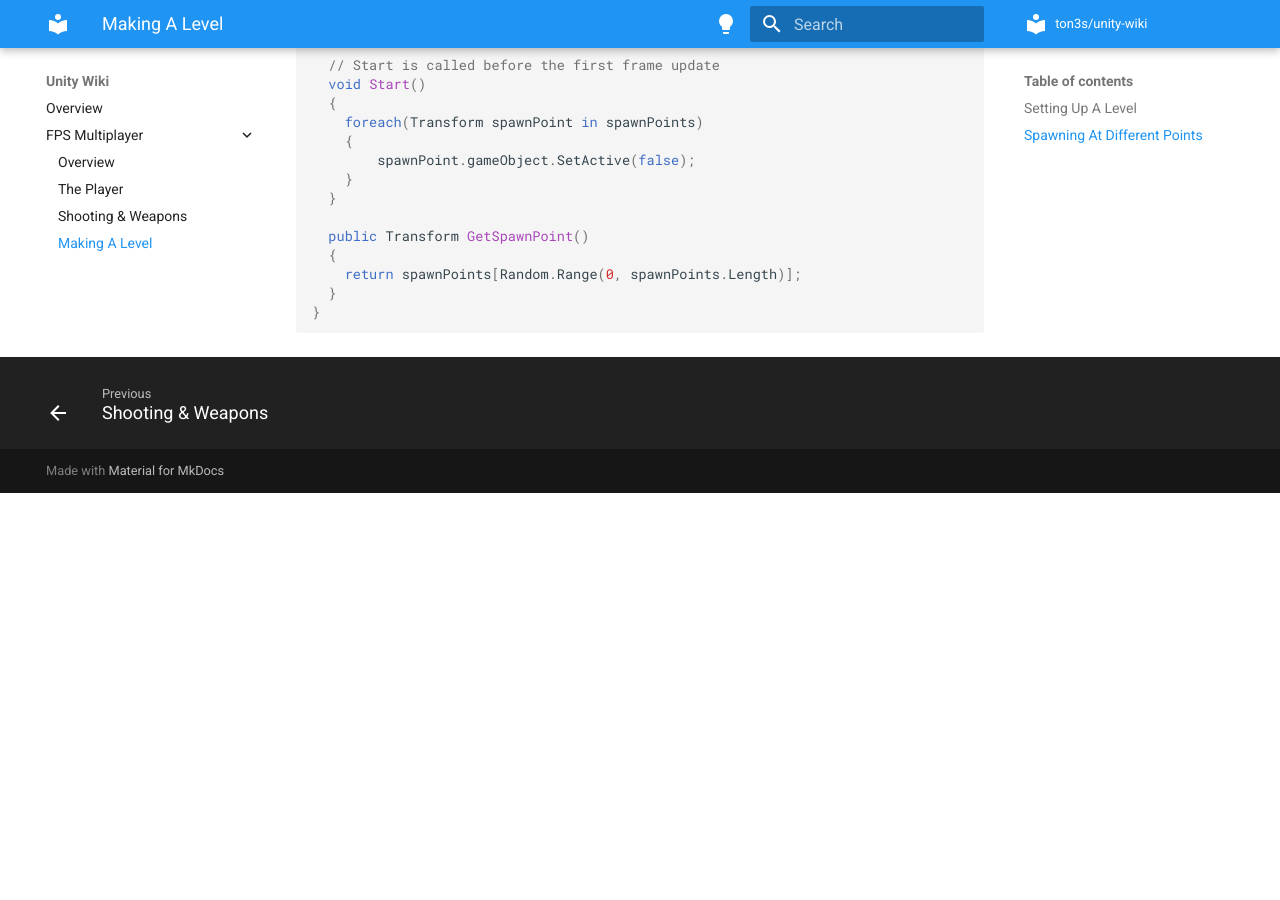
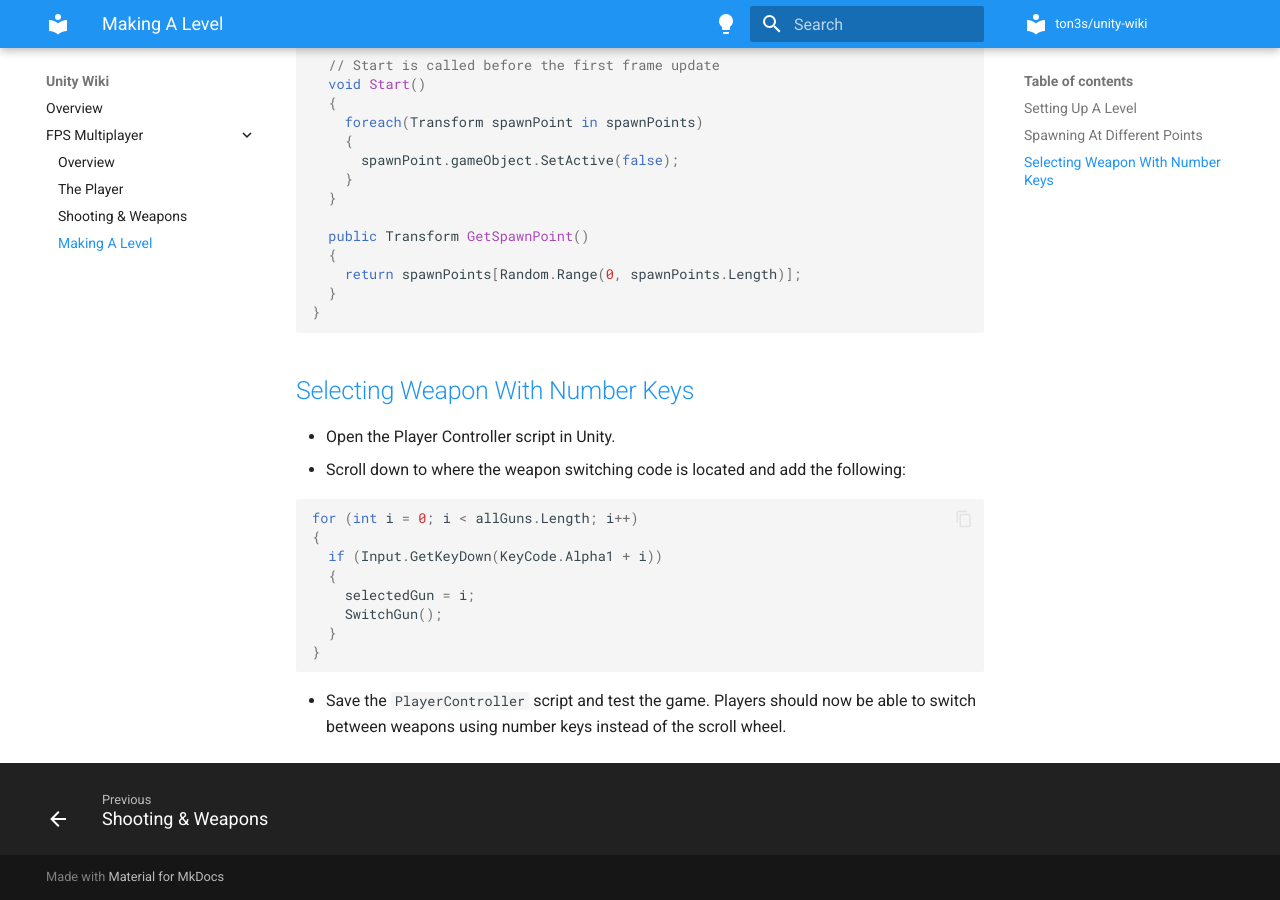
Before and after one commit to ton3s/unity-wiki, an MkDocs documentation site: the page built from docs/fps-multiplayer/making-a-level.md, in a window 1280 px wide and 900 px high, scrolled down 2009 px. Built offline with MkDocs 1.6.1 and Material for MkDocs 9.7.7, drawn with Linux system fonts in a browser that asks for light colours; before the commit the page ends 2502 px from its top, so only the background shows below that.

Commit message:
Add video 30

````diff
--- a/docs/fps-multiplayer/making-a-level.md
+++ b/docs/fps-multiplayer/making-a-level.md
@@ -70,7 +70,7 @@ public class SpawnManager : MonoBehaviour
   {
     foreach(Transform spawnPoint in spawnPoints)
     {
-        spawnPoint.gameObject.SetActive(false);
+      spawnPoint.gameObject.SetActive(false);
     }
   }
 
@@ -80,3 +80,21 @@ public class SpawnManager : MonoBehaviour
   }
 }
 ```
+
+## [Selecting Weapon With Number Keys](https://www.udemy.com/course/unity-online-multiplayer/learn/lecture/25987956#questions)
+
+- Open the Player Controller script in Unity.
+- Scroll down to where the weapon switching code is located and add the following:
+
+```cs
+for (int i = 0; i < allGuns.Length; i++)
+{
+  if (Input.GetKeyDown(KeyCode.Alpha1 + i))
+  {
+    selectedGun = i;
+    SwitchGun();
+  }
+}
+```
+
+- Save the `PlayerController` script and test the game. Players should now be able to switch between weapons using number keys instead of the scroll wheel.
````
